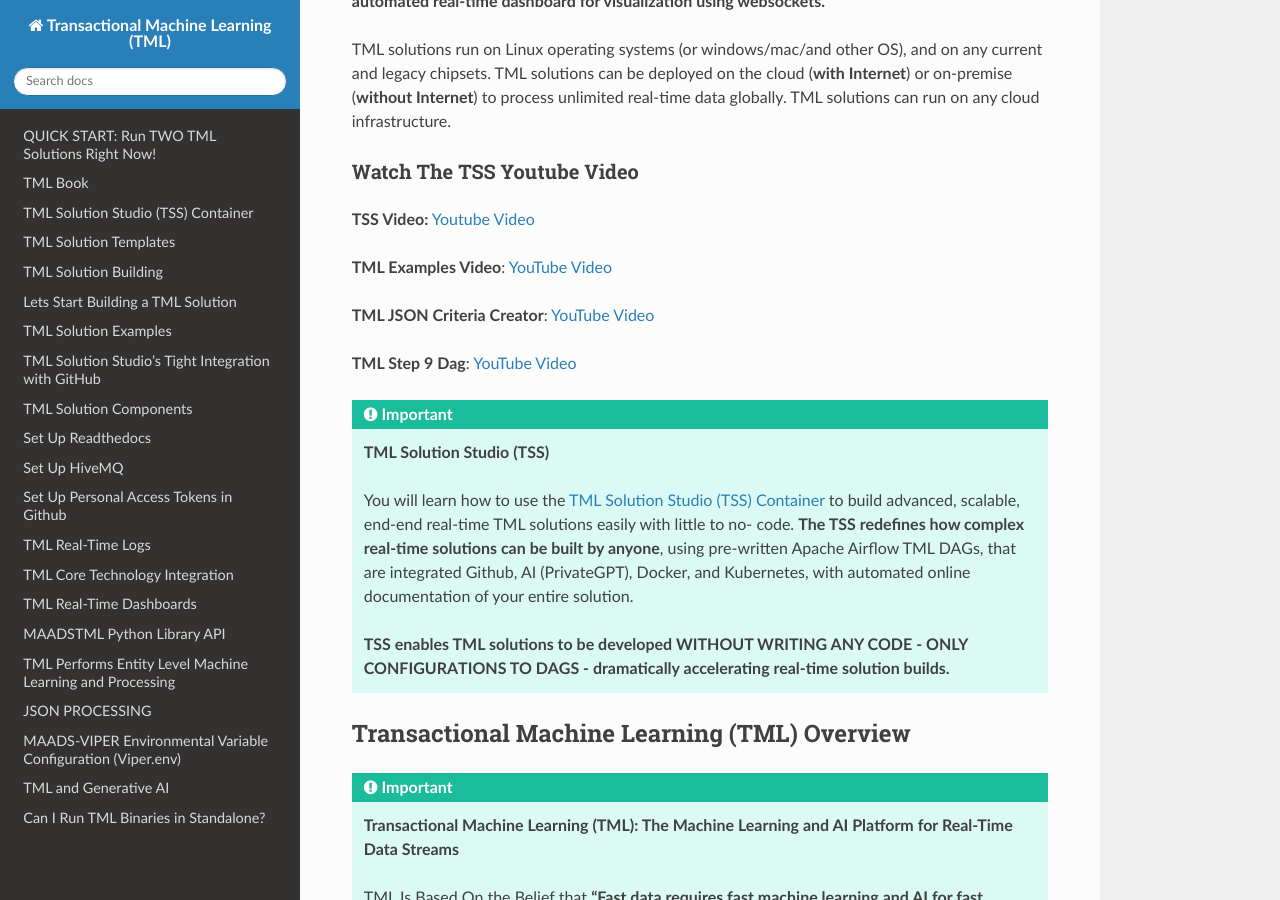
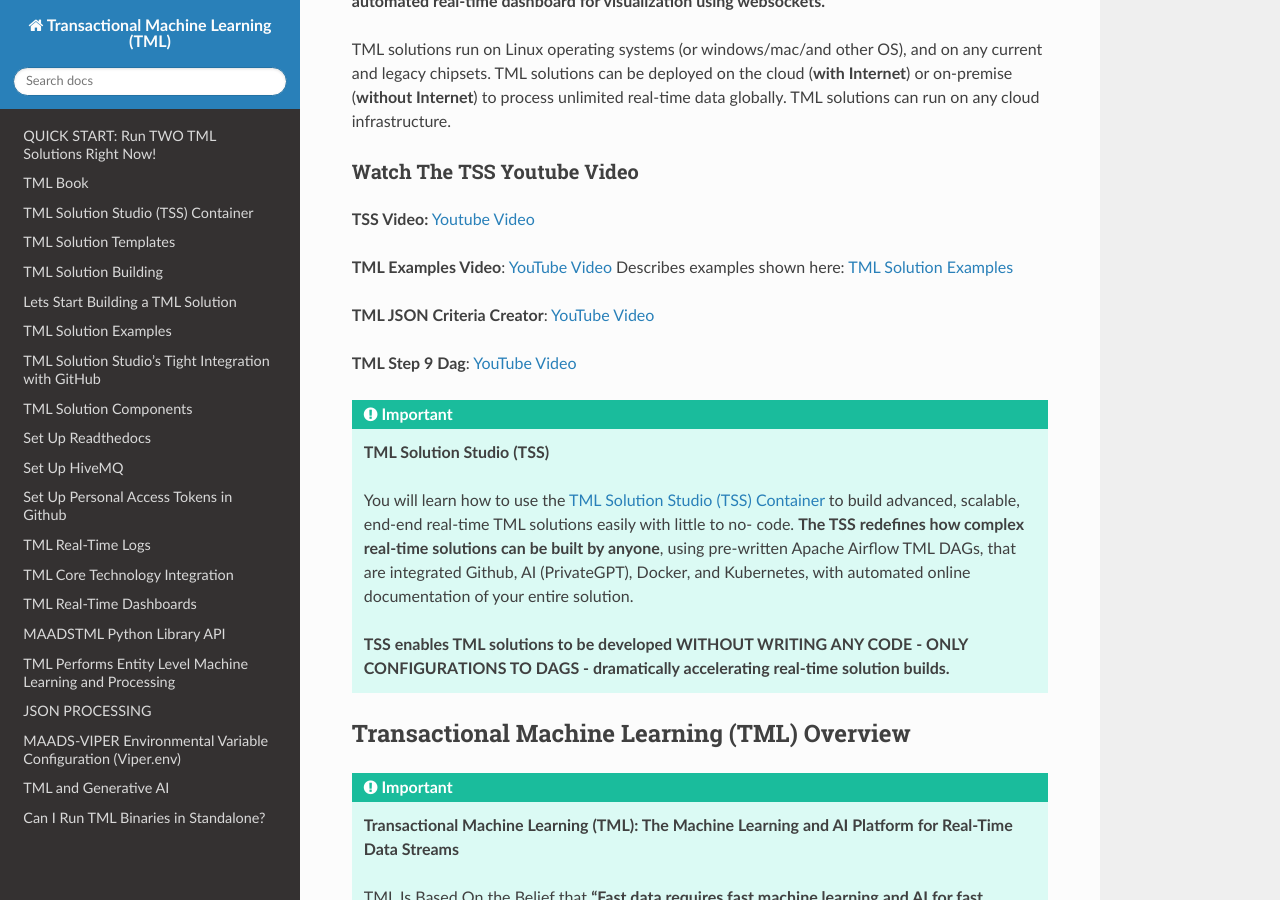
Before and after one commit to smaurice101/readthedocs, a Sphinx documentation site: the page built from docs/source/index.rst, in a window 1280 px wide and 900 px high, scrolled down 554 px. Built offline with Sphinx 7.4.7 and the Read the Docs theme 3.1.0, drawn with Linux system fonts in a browser that asks for light colours.

Commit message:
Update index.rst

```diff
--- a/docs/source/index.rst
+++ b/docs/source/index.rst
@@ -15,7 +15,7 @@
 
 **TSS Video:** `Youtube Video <https://www.youtube.com/watch?v=z3h2nJXVgUs>`_
 
-**TML Examples Video**: `YouTube Video <https://www.youtube.com/watch?v=ZzLL3tfBsh0>`_
+**TML Examples Video**: `YouTube Video <https://www.youtube.com/watch?v=ZzLL3tfBsh0>`_ Describes examples shown here: :ref:`TML Solution Examples`
 
 **TML JSON Criteria Creator**: `YouTube Video <https://www.youtube.com/watch?v=3s5-7tiE1-s>`_
 
```
